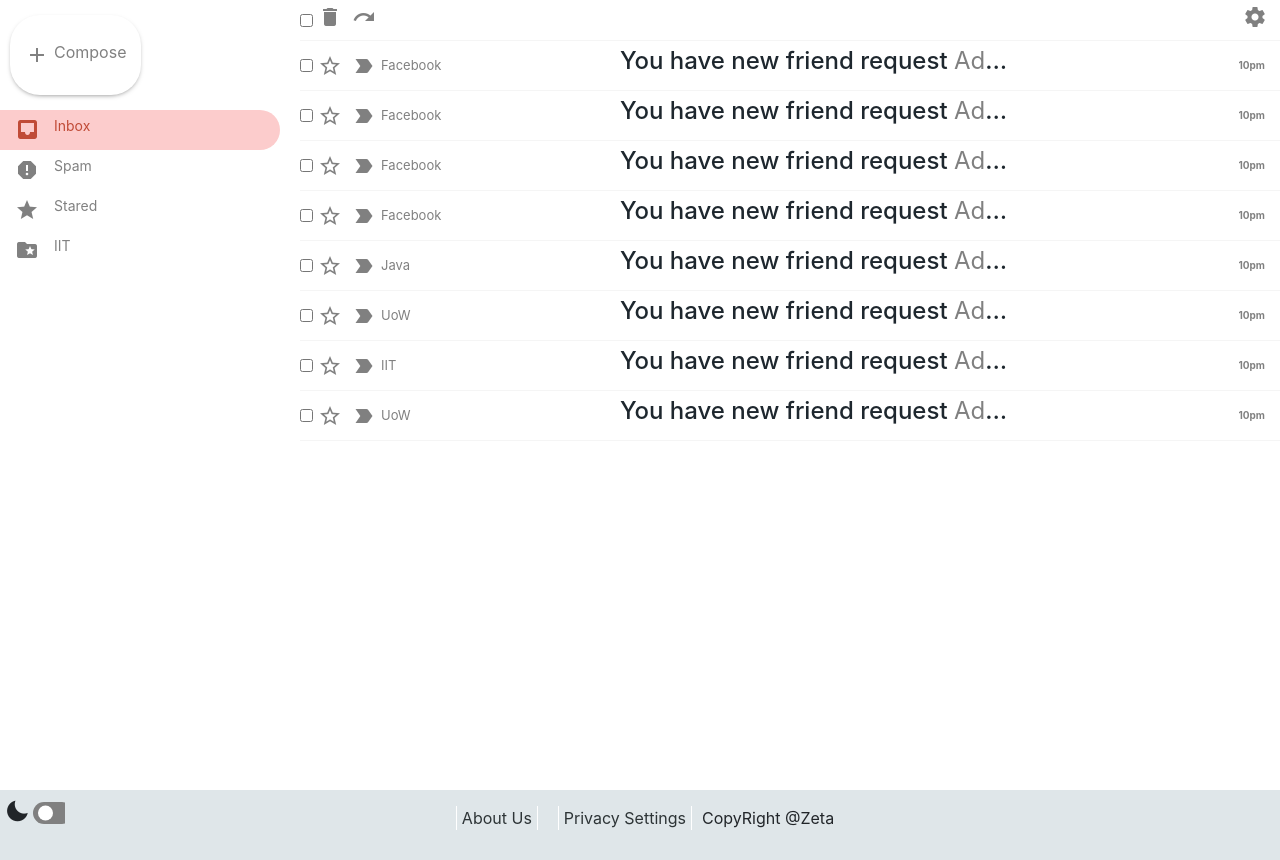
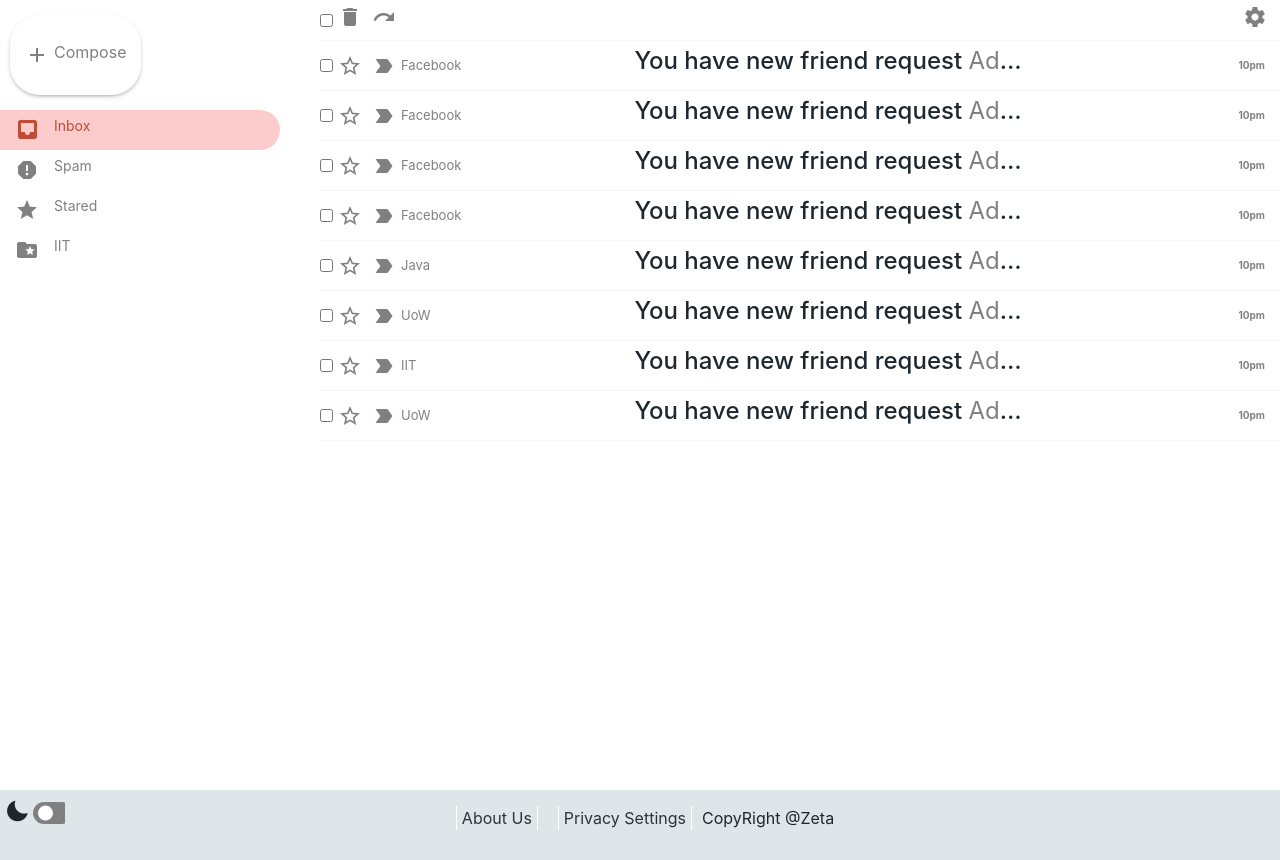
Before and after one commit to Zeta-Mail/Zeta, a Django app: page /home in a window 1280 px wide. Shown: the part 81-941 px from the top of the page. Run offline with Django 4.2, Linux system fonts and the light colour scheme; some libraries are stand-ins or nearby versions; some web fonts are replaced.

Commit message:
set margin to the email list

```diff
--- a/zeta/templates/zeta/home.html
+++ b/zeta/templates/zeta/home.html
@@ -14,6 +14,9 @@
     .caption:hover{
         opacity: 0.5;
         color: var(--shaow-color);
+    }
+    .emaillist{
+        margin-left: 20px;
     }
 </style>
 <body>
```
